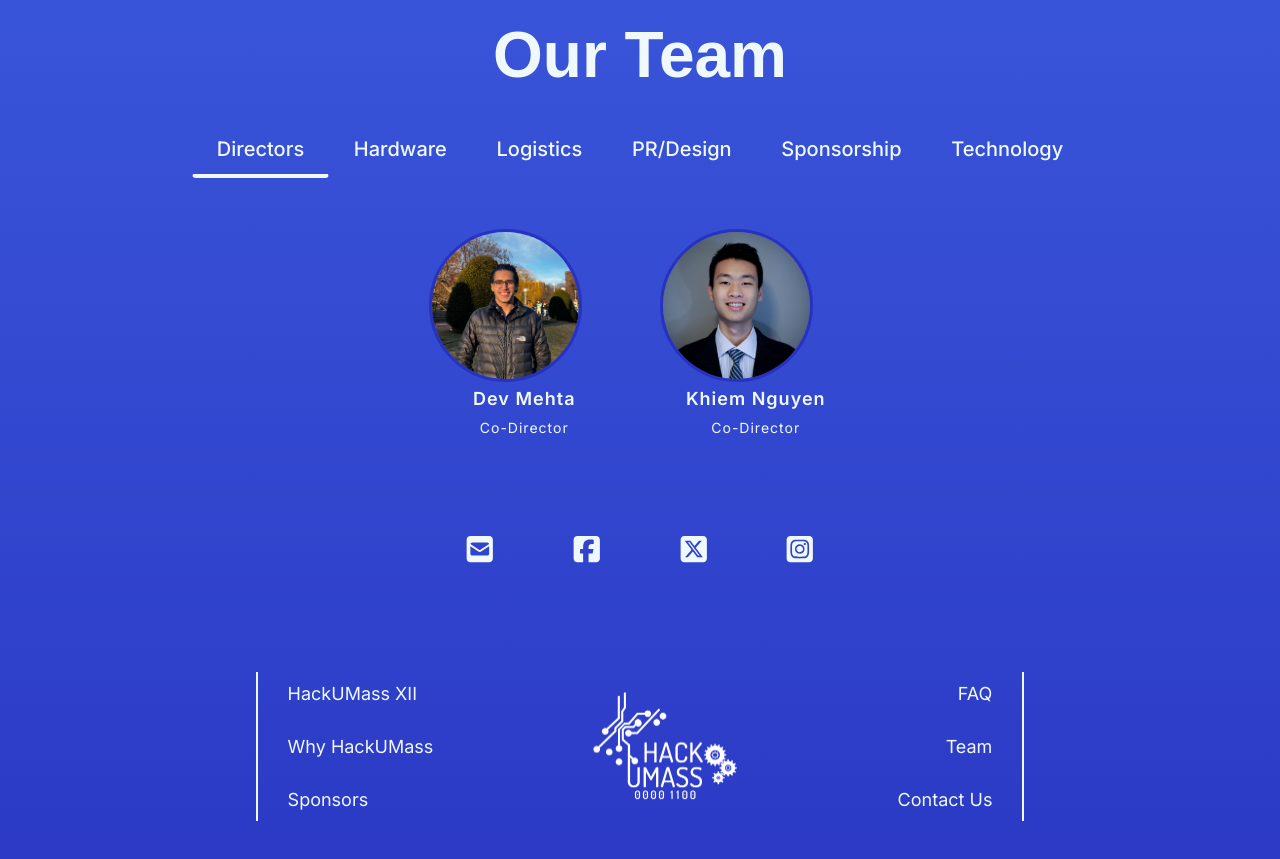
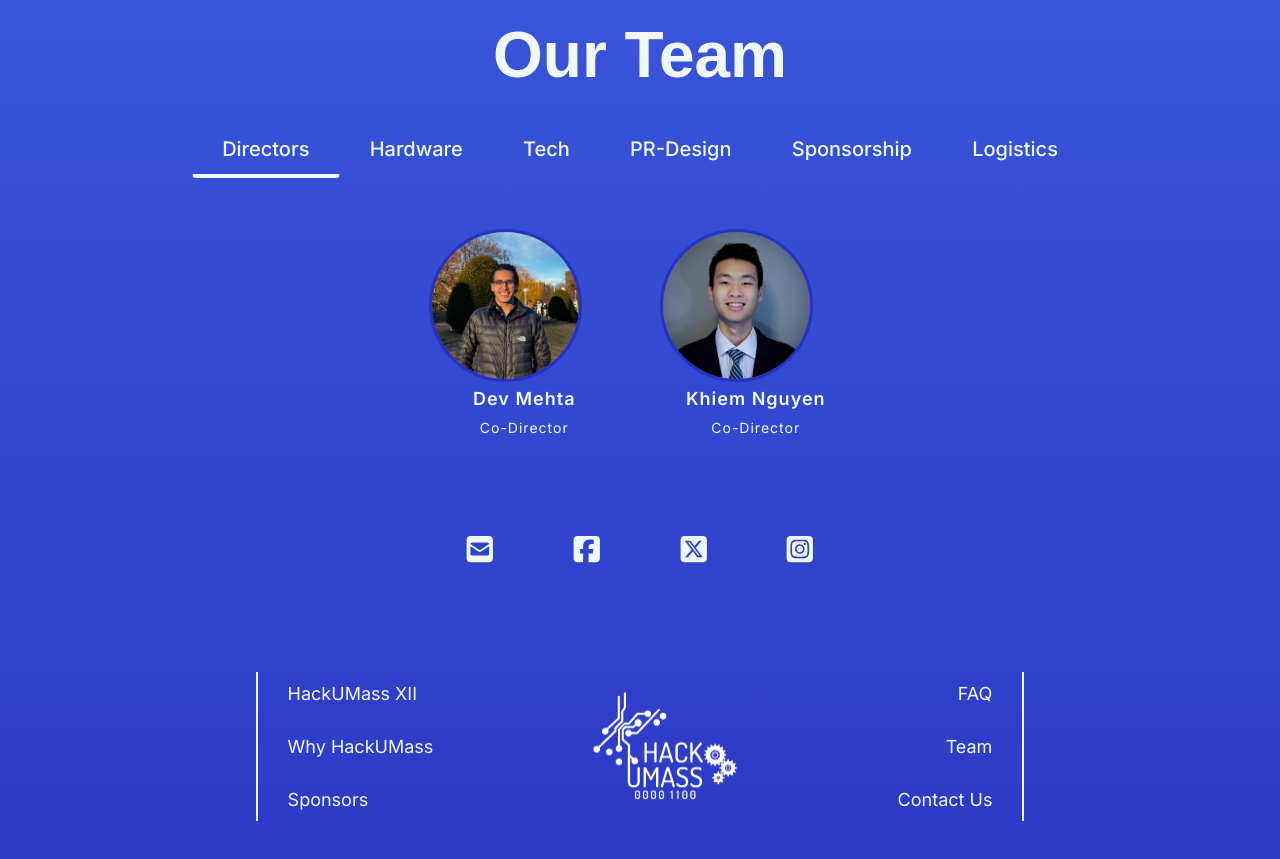
Before and after one commit to fuseumass/hackumass-website, a Next.js app: page / in a window 1280 px wide. Shown: the part 4440-5299 px from the top of the page. Built offline with nearby package versions, Linux system fonts and the light colour scheme.

Commit message:
Removed dangerously set native javascript to use native react functions

```diff
--- a/components/Landing/OurTeam.tsx
+++ b/components/Landing/OurTeam.tsx
@@ -1,11 +1,13 @@
-import { useEffect } from "react";
+import { useState } from "react";
 import { motion } from "framer-motion";
 import "./OurTeam.css";
 import "./Landing.css";
 
-export default function OurTeam() {
-  useEffect(() => {
-    const members = {
+interface IMembers {
+  [key: string]: string[][];
+}
+
+const members: IMembers = {
   Directors: [
     ["Dev Mehta", "Co-Director"],
     ["Khiem Nguyen", "Co-Director"],
@@ -54,24 +56,12 @@ export default function OurTeam() {
   ],
 };
 
-    /* Get tab objects */
-    const directorsTab = document.getElementById("nav-directors");
-    const hardwareTab = document.getElementById("nav-hardware");
-    const logisticsTab = document.getElementById("nav-logistics");
-    const prdesignTab = document.getElementById("nav-prdesign");
-    const sponsorshipTab = document.getElementById("nav-sponsorship");
-    const technologyTab = document.getElementById("nav-technology");
+function OurTeam() {
+  const [activeTab, setActiveTab] = useState("Directors");
 
-    const tabs = [
-      directorsTab,
-      hardwareTab,
-      logisticsTab,
-      prdesignTab,
-      sponsorshipTab,
-      technologyTab,
-    ];
+  const tabs = Object.keys(members);
 
-    const createTeamArr = (team) => {
+  const createTeamArr = (team: string) => {
     const people = members[team];
     return people.map((e) => {
       const fullName = e[0];
@@ -85,86 +75,9 @@ export default function OurTeam() {
     });
   };
 
-    const makeRowDivElement = () => {
-      const rowDivElement = document.createElement("div");
-      rowDivElement.classList.add(
-        "row",
-        "gap-y",
-        "justify-content-center",
-        "align-items-center",
-        "mt-3"
-      );
-      return rowDivElement;
+  const handleTabClick = (team: string) => {
+    setActiveTab(team);
   };
-
-    const makeColDivElement = (memberObj) => {
-      const colDivElement = document.createElement("div");
-      colDivElement.classList.add(
-        "col-lg-3",
-        "col-md-6",
-        "col-sm-12",
-        "text-center",
-        "team-content"
-      );
-
-      const imageSrc = memberObj.image
-        ? memberObj.image
-        : "public/Team/Default.jpg";
-
-      const memberContent = document.createElement("div");
-      memberContent.innerHTML = `
-        <motion.div
-          initial={{ opacity: 0, y: 50 }}
-          animate={{ opacity: 1, y: 0 }}
-          transition={{ duration: 0.6 }}
-        >
-          <img class="rounded-circle shadow-2 img-border object-fit-cover"
-              src="${imageSrc}" alt="${memberObj.name}" onerror="this.onerror=null;this.src='/Team/Default.jpg';" style=""/>
-          <h5 class="primary-color role-text">${memberObj.name}</h5>
-          <h6 class="team-role name-text">${memberObj.role}</h6>
-        </motion.div>
-      `;
-      colDivElement.appendChild(memberContent);
-
-      return colDivElement;
-    };
-
-    const teams = [
-      createTeamArr("Directors"),
-      createTeamArr("Hardware"),
-      createTeamArr("Logistics"),
-      createTeamArr("PR-Design"),
-      createTeamArr("Sponsorship"),
-      createTeamArr("Tech"),
-    ];
-
-    tabs.forEach((tab) => (tab.innerHTML = ""));
-
-    teams.forEach((team, i) => {
-      const row = makeRowDivElement();
-      team.forEach((memberObj) => {
-        row.appendChild(makeColDivElement(memberObj));
-      });
-      tabs[i].appendChild(row);
-    });
-
-    document.querySelectorAll(".nav-link").forEach((tab) => {
-      tab.addEventListener("click", function (e) {
-        e.preventDefault();
-
-        document
-          .querySelectorAll(".nav-link")
-          .forEach((link) => link.classList.remove("active"));
-        document
-          .querySelectorAll(".tab-pane")
-          .forEach((pane) => pane.classList.remove("show", "active"));
-
-        this.classList.add("active");
-        const target = document.querySelector(this.getAttribute("href"));
-        target.classList.add("show", "active");
-      });
-    });
-  }, []);
 
   return (
     <section>
@@ -183,114 +96,62 @@ export default function OurTeam() {
                       id="nav-tab"
                       role="tablist"
                     >
+                      {Object.keys(members).map((team) => (
                         <a
-                        className="nav-item nav-link active"
-                        id="nav-directors-tab"
-                        data-toggle="tab"
-                        href="#nav-directors"
-                        role="tab"
-                        aria-controls="nav-directors"
-                        aria-selected="true"
+                          key={team}
+                          className={`nav-item nav-link ${
+                            activeTab === team ? "active" : ""
+                          }`}
+                          onClick={() => handleTabClick(team)}
+                          href="#!"
                         >
-                        Directors
+                          {team}
                         </a>
-                      <a
-                        className="nav-item nav-link"
-                        id="nav-hardware-tab"
-                        data-toggle="tab"
-                        href="#nav-hardware"
-                        role="tab"
-                        aria-controls="nav-hardware"
-                        aria-selected="true"
-                      >
-                        Hardware
-                      </a>
-                      <a
-                        className="nav-item nav-link"
-                        id="nav-logistics-tab"
-                        data-toggle="tab"
-                        href="#nav-logistics"
-                        role="tab"
-                        aria-controls="nav-logistics"
-                        aria-selected="false"
-                      >
-                        Logistics
-                      </a>
-                      <a
-                        className="nav-item nav-link"
-                        id="nav-prdesign-tab"
-                        data-toggle="tab"
-                        href="#nav-prdesign"
-                        role="tab"
-                        aria-controls="nav-prdesign"
-                        aria-selected="false"
-                      >
-                        PR/Design
-                      </a>
-                      <a
-                        className="nav-item nav-link"
-                        id="nav-sponsorship-tab"
-                        data-toggle="tab"
-                        href="#nav-sponsorship"
-                        role="tab"
-                        aria-controls="nav-sponsorship"
-                        aria-selected="false"
-                      >
-                        Sponsorship
-                      </a>
-                      <a
-                        className="nav-item nav-link"
-                        id="nav-technology-tab"
-                        data-toggle="tab"
-                        href="#nav-technology"
-                        role="tab"
-                        aria-controls="nav-technology"
-                        aria-selected="false"
-                      >
-                        Technology
-                      </a>
+                      ))}
                     </div>
                   </nav>
                   <div
                     className="tab-content py-3 px-3 px-sm-0"
                     id="nav-tabContent"
                   >
+                    {Object.keys(members).map((team) => (
                       <div
-                      className="tab-pane fade show active"
-                      id="nav-directors"
-                      role="tabpanel"
-                      aria-labelledby="nav-directors-tab"
-                    ></div>
+                        key={team}
+                        className={`tab-pane fade ${
+                          activeTab === team ? "show active" : ""
+                        }`}
+                      >
+                        <div className="row gap-y justify-content-center align-items-center mt-3">
+                          {createTeamArr(team).map((member, index) => (
                             <div
-                      className="tab-pane fade"
-                      id="nav-hardware"
-                      role="tabpanel"
-                      aria-labelledby="nav-hardware-tab"
-                    ></div>
-                    <div
-                      className="tab-pane fade"
-                      id="nav-logistics"
-                      role="tabpanel"
-                      aria-labelledby="nav-logistics-tab"
-                    ></div>
-                    <div
-                      className="tab-pane fade"
-                      id="nav-prdesign"
-                      role="tabpanel"
-                      aria-labelledby="nav-prdesign-tab"
-                    ></div>
-                    <div
-                      className="tab-pane fade"
-                      id="nav-sponsorship"
-                      role="tabpanel"
-                      aria-labelledby="nav-sponsorship-tab"
-                    ></div>
-                    <div
-                      className="tab-pane fade"
-                      id="nav-technology"
-                      role="tabpanel"
-                      aria-labelledby="nav-technology-tab"
-                    ></div>
+                              key={index}
+                              className="col-lg-3 col-md-6 col-sm-12 text-center team-content"
+                            >
+                              <motion.div
+                                initial={{ opacity: 0, y: 50 }}
+                                animate={{ opacity: 1, y: 0 }}
+                                transition={{ duration: 0.6 }}
+                              >
+                                <img
+                                  className="rounded-circle shadow-2 img-border object-fit-cover"
+                                  src={member.image}
+                                  alt={member.name}
+                                  onError={(e: any) =>
+                                    (e.target.src = "/Team/default.jpg")
+                                  }
+                                />
+                                <h5 className="primary-color role-text">
+                                  {member.name}
+                                </h5>
+                                <h6 className="team-role name-text">
+                                  {member.role}
+                                </h6>
+                              </motion.div>
+                            </div>
+                          ))}
+                        </div>
+                      </div>
+                    ))}
                   </div>
                 </div>
               </div>
@@ -301,3 +162,5 @@ export default function OurTeam() {
     </section>
   );
 }
+
+export default OurTeam;
```
Lines whose indentation alone changed are shown as unchanged.
